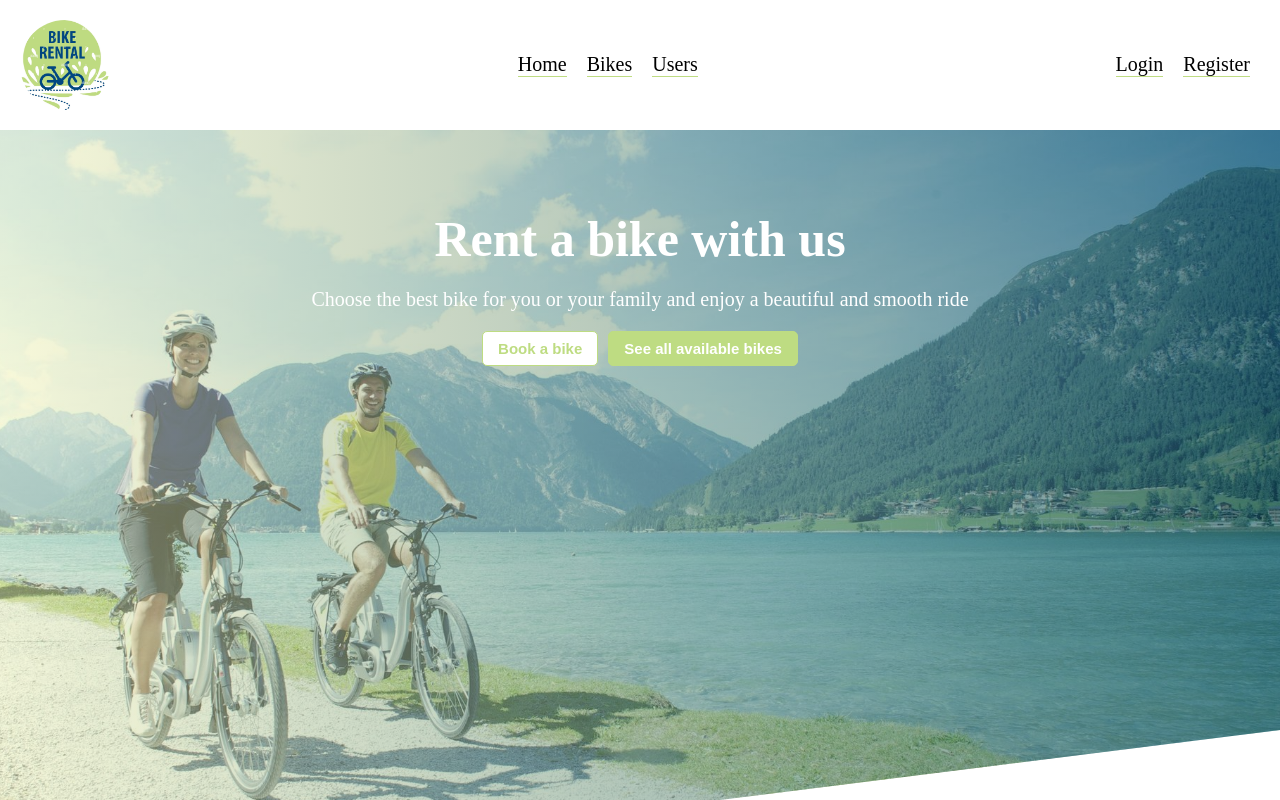
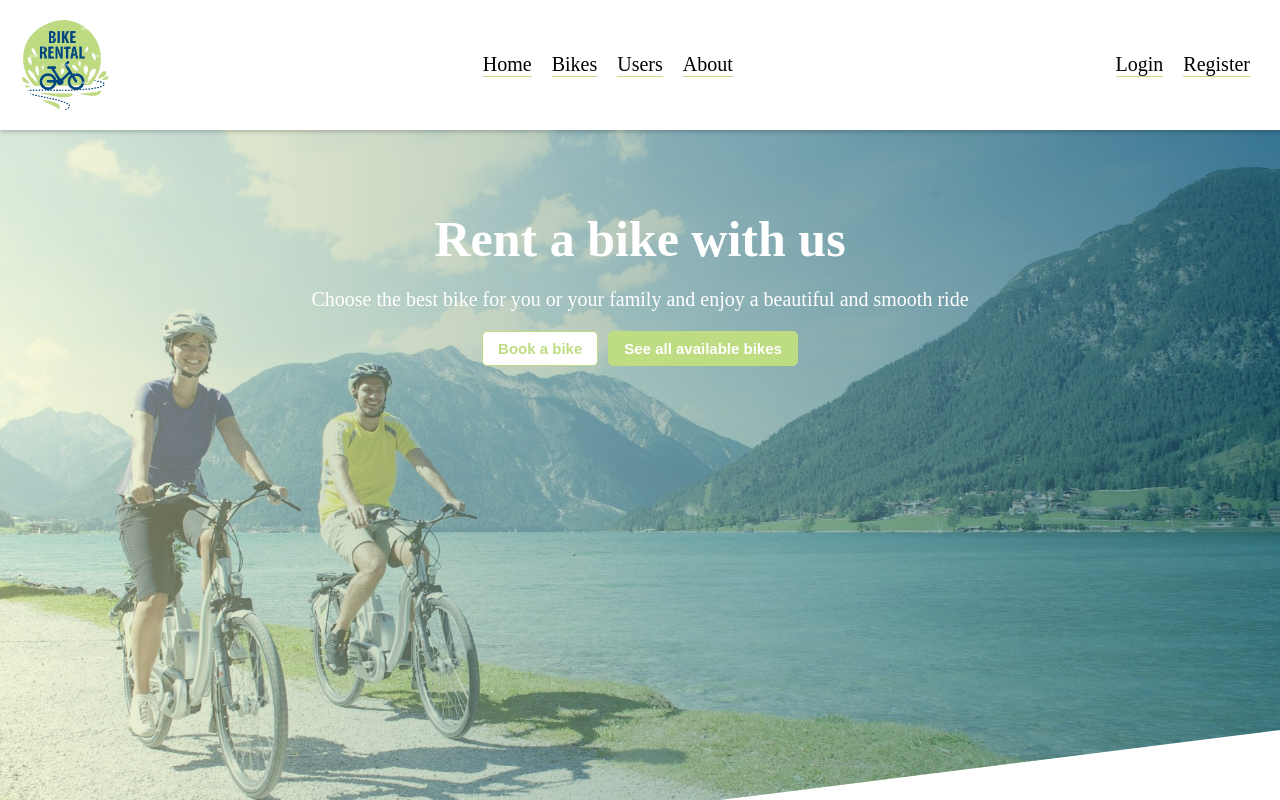
Before and after one commit to iskren97/bike-rental-app, a React (Vite) app in the folder client/: page / in a window 1280 px wide. Shown: the top 800 px of the page. Built offline with nearby package versions, Linux system fonts and the light colour scheme.

Commit message:
added AboutSection to the page, implemented the scroll functionality leading to the section

```diff
--- a/client/src/components/Header/Header.styled.ts
+++ b/client/src/components/Header/Header.styled.ts
@@ -2,6 +2,7 @@ import styled from 'styled-components';
 import { Link } from 'react-router-dom';
 import { colors } from '../../styles/constants';
 import { BaseButton } from '../../styles/styles';
+import { Link as ScrollLink } from 'react-scroll';
 
 const NavbarContainer = styled.nav`
   min-height: 5rem;
@@ -10,6 +11,11 @@ const NavbarContainer = styled.nav`
   align-items: center;
   padding: 2rem;
   box-shadow: 0 2px 4px 0 rgba(0, 0, 0, 0.2);
+  position: -webkit-sticky;
+  position: sticky;
+  top: 0;
+  z-index: 1;
+  background-color: ${colors.white};
 `;
 
 const StyledLink = styled(Link)`
@@ -18,6 +24,19 @@ const StyledLink = styled(Link)`
   transition: all 0.2s;
   color: ${colors.black};
   border-bottom: 1px solid ${colors.primary};
+
+  &:hover {
+    transform: scale(1.2);
+  }
+`;
+
+const StyledScrollLink = styled(ScrollLink)`
+  font-size: 2rem;
+  text-decoration: none;
+  transition: all 0.2s;
+  color: ${colors.black};
+  border-bottom: 1px solid ${colors.primary};
+  cursor: pointer;
 
   &:hover {
     transform: scale(1.2);
@@ -57,6 +76,7 @@ const StyledLogout = styled.button`
 export {
   NavbarContainer,
   StyledLink,
+  StyledScrollLink,
   StyledLogo,
   StyledLinkContainer,
   StyledLogout,
--- a/client/src/components/Header/Header.tsx
+++ b/client/src/components/Header/Header.tsx
@@ -5,6 +5,7 @@ import {
   StyledLinkContainer,
   StyledLogo,
   StyledLogout,
+  StyledScrollLink,
 } from './Header.styled';
 import { useNavigate } from 'react-router-dom';
 import { useCookies } from 'react-cookie';
@@ -25,8 +26,11 @@ const Header = () => {
 
       <StyledLinkContainer>
         <StyledLink to={'/'}>Home</StyledLink>
-        <StyledLink to={'/bikes'}>Bikes</StyledLink>
-        <StyledLink to={'/users'}>Users</StyledLink>
+        <StyledLink to={'#bikes'}>Bikes</StyledLink>
+        <StyledLink to={'#users'}>Users</StyledLink>
+        <StyledScrollLink activeClass="active" smooth spy to="about">
+          About
+        </StyledScrollLink>
       </StyledLinkContainer>
 
       {!cookies.access_token ? (
--- a/client/src/pages/Home/Home.tsx
+++ b/client/src/pages/Home/Home.tsx
@@ -9,11 +9,12 @@ import {
 import { colors } from '../../styles/constants';
 import DatePicker from '../../components/DatePicker/DatePicker';
 import { useRef } from 'react';
+import AboutSection from '../../components/AboutSection/AboutSection';
 
 const Home = () => {
   const bookingSectionRef = useRef<null | HTMLElement>(null);
-  const handleScrollToRef = () => {
-    bookingSectionRef.current?.scrollIntoView({ behavior: 'smooth' });
+  const handleScrollToRef = (ref: any) => {
+    ref.current?.scrollIntoView({ behavior: 'smooth' });
   };
 
   return (
@@ -27,7 +28,7 @@ const Home = () => {
           </DescParagraph>
 
           <ButtonsContainer>
-            <BookingButton onClick={handleScrollToRef}>
+            <BookingButton onClick={() => handleScrollToRef(bookingSectionRef)}>
               Book a bike
             </BookingButton>
             <BookingButton color={colors.primary}>
@@ -38,6 +39,7 @@ const Home = () => {
       </HomeContainer>
 
       <DatePicker sectionRef={bookingSectionRef} />
+      <AboutSection />
     </>
   );
 };
```
